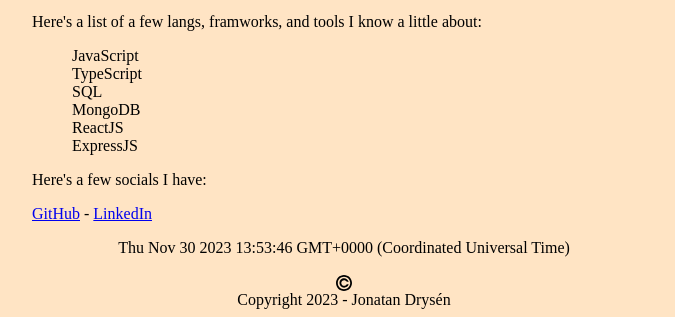
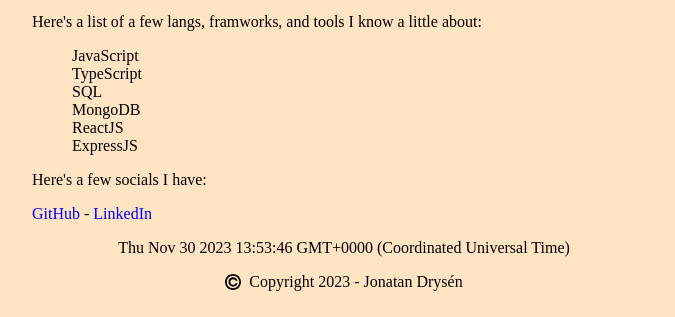
Before and after one commit to JonatanDrysen/lexicon-HTMLCSS-aboutme, a website: page src/index.html in a window 1280 px wide. Shown: the part 571-888 px from the top of the page, without its empty margins (296-971 px from the left). Drawn offline with Linux system fonts and the light colour scheme.

Commit message:
removed link style, improve footer

```diff
--- a/src/index.html
+++ b/src/index.html
@@ -41,19 +41,21 @@
                 Here's a few socials I have:
             </p>
             <p>
-                <a href="https://github.com/JonatanDrysen/">GitHub</a> -
-                <a href="https://www.linkedin.com/in/jonatan-drys%C3%A9n-b52551224/">LinkedIn</a>
+                <a style="text-decoration: none;" href="https://github.com/JonatanDrysen/">GitHub</a> -
+                <a style="text-decoration: none;" href="https://www.linkedin.com/in/jonatan-drys%C3%A9n-b52551224/">LinkedIn</a>
             </p>
         </section>
 
         <footer style="display: flex; flex-direction: column; align-items: center;">
-            <div class="date"></div> <br />
-            <img
-                style="width: 1rem;"
-                src="/img/copyright-symbol-svgrepo-com.svg"
-                alt="Copyright symbol"
-            />
-            <div>Copyright 2023 - Jonatan Drysén</div>
+            <div class="date"></div>
+            <div style="display: flex; align-items: center; margin-top: 1rem;">
+                <img
+                    style="width: 1rem; margin-right: 0.5rem;"
+                    src="/img/copyright-symbol-svgrepo-com.svg"
+                    alt="Copyright symbol"
+                />
+                <div>Copyright 2023 - Jonatan Drysén</div>
+            </div>
         </footer>
 
         <script>
```
